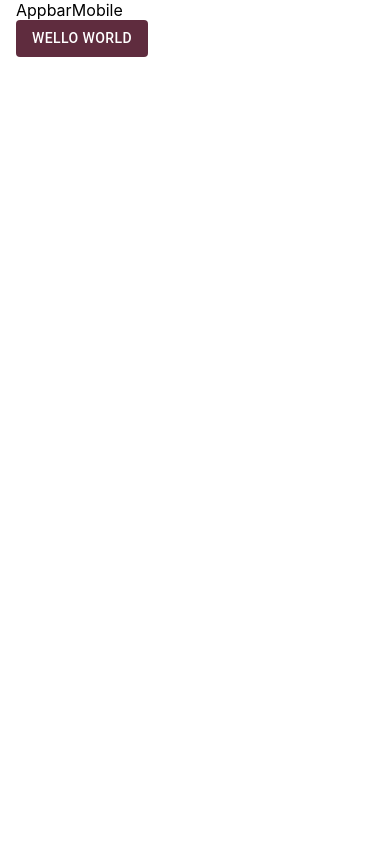
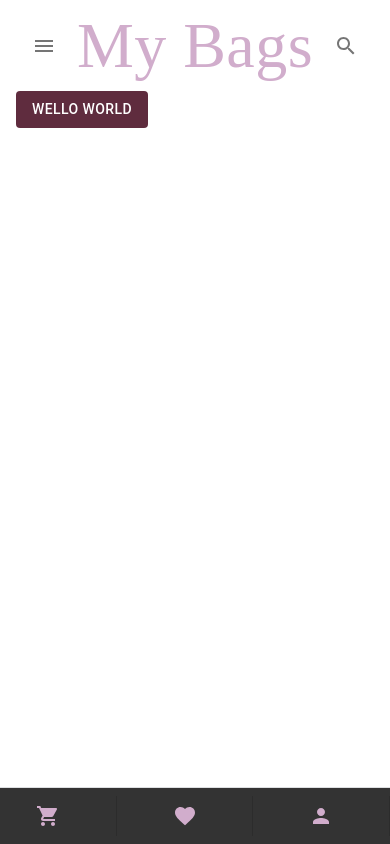
Before and after one commit to MaxTyshkevich/material_maket, a React (Create React App) app: page / in a window 390 px wide. Built offline with nearby package versions, Linux system fonts and the light colour scheme; the HTML template or start-up script is replaced by a standard one; a web font is replaced by a local one.

Commit message:
feat: component Appbar

```diff
--- /dev/null
+++ b/src/components/Appbar/Actions.js
@@ -0,0 +1,57 @@
+import { ListItemIcon, ListItemButton, Divider } from '@mui/material';
+import {
+  ActionIconsContainerDesktop,
+  ActionIconsContainerMobile,
+  AppBarList,
+} from '../../styles/appbar/index';
+
+import ShoppingCart from '@mui/icons-material/ShoppingCart';
+import PersonIcon from '@mui/icons-material/Person';
+import FavoriteIcon from '@mui/icons-material/Favorite';
+
+const styles = {
+  display: 'flex',
+  justifyContent: 'center',
+  '& .MuiListItemIcon-root': {
+    display: 'flex',
+    justifyContent: 'center',
+  },
+};
+
+const Actions = ({ isMobile }) => {
+  const Component = isMobile
+    ? ActionIconsContainerMobile
+    : ActionIconsContainerDesktop;
+
+  return (
+    <Component>
+      <AppBarList type="row">
+        <ListItemButton sx={styles}>
+          <ListItemIcon>
+            <ShoppingCart />
+          </ListItemIcon>
+        </ListItemButton>
+
+        <Divider orientation="vertical" flexItem />
+
+        <ListItemButton sx={styles}>
+          <ListItemIcon>
+            <FavoriteIcon />
+          </ListItemIcon>
+        </ListItemButton>
+
+        <Divider orientation="vertical" flexItem />
+
+        <ListItemButton sx={styles}>
+          <ListItemIcon>
+            <PersonIcon />
+          </ListItemIcon>
+        </ListItemButton>
+
+        <Divider orientation="vertical" flexItem />
+      </AppBarList>
+    </Component>
+  );
+};
+
+export default Actions;
--- a/src/components/Appbar/AppbarDesktop.js
+++ b/src/components/Appbar/AppbarDesktop.js
@@ -1,14 +1,12 @@
 import React from 'react';
 import { AppBarContainer, AppBarHeader, AppBarList } from '../../styles/appbar';
-import { ListItemText } from '@mui/material';
+import { ListItemText, ListItemButton, ListItemIcon } from '@mui/material';
+import SearchIcon from '@mui/icons-material/Search';
+import Actions from './Actions';
+
+const IS_MOBILE = false;
 
 export const AppbarDesktop = () => {
-  /*
-  Appbar container
-  header
-  list
-*/
-
   return (
     <AppBarContainer>
       <AppBarHeader>My Bags</AppBarHeader>
@@ -17,7 +15,13 @@ export const AppbarDesktop = () => {
         <ListItemText primary="Categories" />
         <ListItemText primary="Products" />
         <ListItemText primary="Contact Us" />
+        <ListItemButton>
+          <ListItemIcon>
+            <SearchIcon />
+          </ListItemIcon>
+        </ListItemButton>
       </AppBarList>
+      <Actions isMobile={IS_MOBILE} />
     </AppBarContainer>
   );
 };
--- a/src/components/Appbar/AppbarMobile.js
+++ b/src/components/Appbar/AppbarMobile.js
@@ -1,5 +1,28 @@
+import { ListItemButton, ListItemIcon, ListItemText } from '@mui/material';
 import React from 'react';
+import { AppBarContainer, AppBarHeader, AppBarList } from '../../styles/appbar';
+import Actions from './Actions';
+import SearchIcon from '@mui/icons-material/Search';
+import IconButton from '@mui/material/IconButton';
+import MenuIcon from '@mui/icons-material/Menu';
+const IS_MOBILE = true;
 
 export const AppbarMobile = () => {
-  return <div>AppbarMobile</div>;
+  return (
+    <AppBarContainer>
+      <IconButton>
+        <MenuIcon />
+      </IconButton>
+
+      <AppBarHeader align="center" variant="h4">
+        My Bags
+      </AppBarHeader>
+
+      <IconButton>
+        <SearchIcon />
+      </IconButton>
+
+      <Actions isMobile={IS_MOBILE} />
+    </AppBarContainer>
+  );
 };
--- a/src/styles/appbar/index.js
+++ b/src/styles/appbar/index.js
@@ -10,6 +10,7 @@ export const AppBarContainer = styled(Box)(() => ({
 }));
 
 export const AppBarHeader = styled(Typography)(() => ({
+  textAlign: 'center',
   padding: '4px',
   flexGrow: 1,
   fontSize: '4rem',
@@ -22,4 +23,24 @@ export const AppBarList = styled(List)(({ type }) => ({
   flexGrow: 3,
   justifyContent: 'center',
   alignItems: 'center',
+  columnGap: '20px',
 }));
+
+export const ActionIconsContainerMobile = styled(Box)(() => ({
+  display: 'flex',
+  background: Colors.shaft,
+  position: 'fixed',
+  bottom: 0,
+  left: 0,
+  width: '100%',
+  alignItems: 'center',
+  zIndex: 99,
+  borderTop: `1px solid ${Colors.border}`,
+  '& .MuiSvgIcon-root': {
+    color: Colors.secondary,
+  },
+}));
+
+export const ActionIconsContainerDesktop = styled(Box)(() => ({
+  flexGrow: 0,
+}));
```
